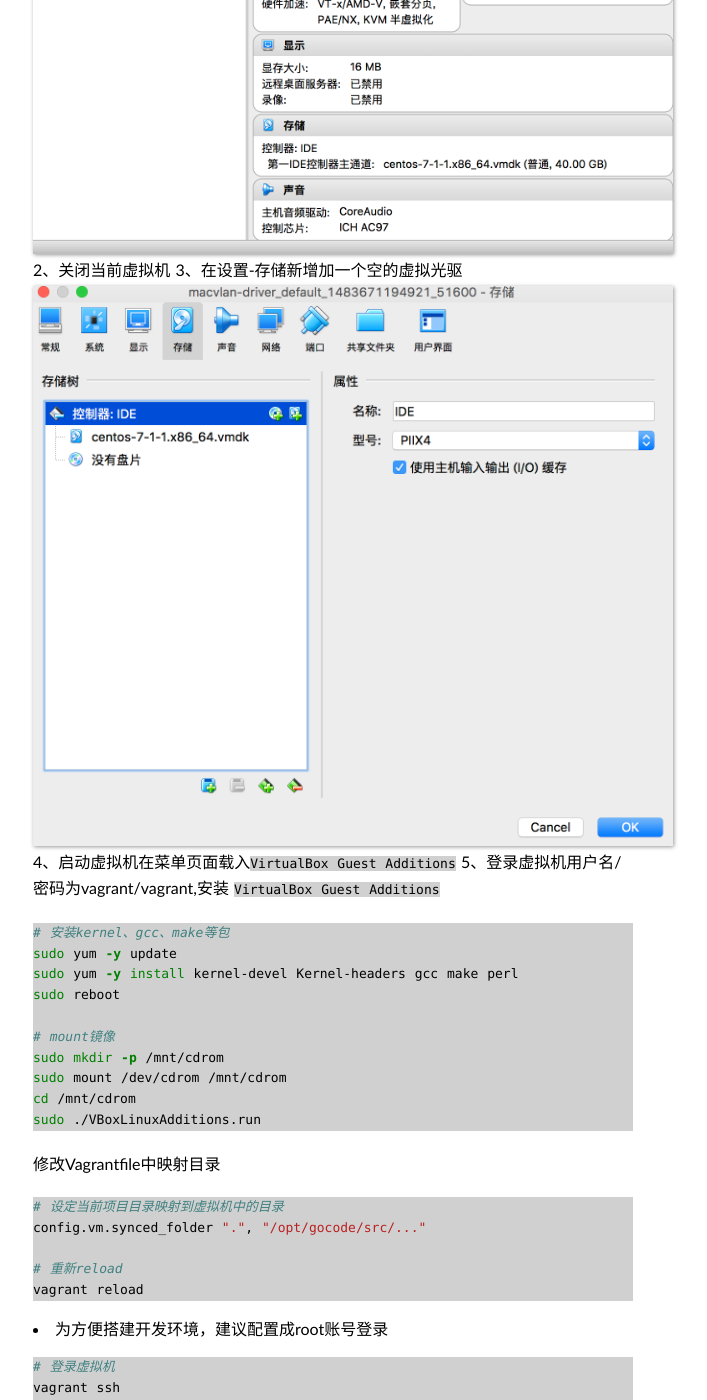
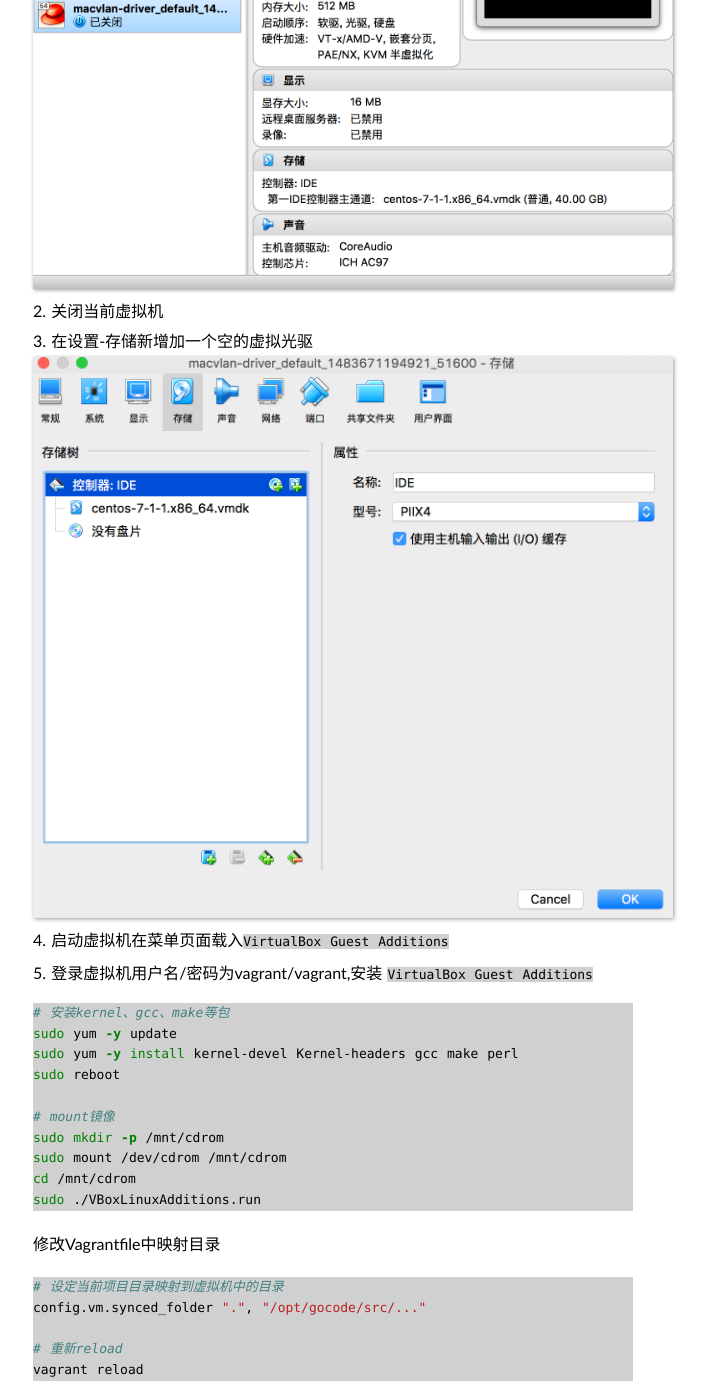
Before and after one commit to XiaoweiQian/note, a Jekyll site: the page built from _posts/2017-01-06-vagrant.md, in a window 1280 px wide and 1400 px high, scrolled down 1232 px. Shown: the whole window, without its empty margins (307-1014 px from the left). Built offline with Jekyll 4.4.1, drawn with Linux system fonts in a browser that asks for light colours; Markdown is read by kramdown in place of the engine named in the settings; some of the changed text lies outside the part shown.

Commit message:
add vagrant note

````diff
--- a/_posts/2017-01-06-vagrant.md
+++ b/_posts/2017-01-06-vagrant.md
@@ -51,14 +51,16 @@
 vagrant up
 vagrant ssh
 ```
+
 项目目录默认映射到虚拟机目录为/vagrant,如果需要修改映射目录位置(例如:/opt/gocode/src/...),则需要在virtualbox虚拟机中安装增强插件`VirtualBox Guest Additions`,具体步骤如下：
-1、启动virtualbox客户端
+1. 启动virtualbox客户端
 ![](/assets/vagrant/vagrant-00.png)
-2、关闭当前虚拟机
-3、在设置-存储新增加一个空的虚拟光驱
+2. 关闭当前虚拟机
+3. 在设置-存储新增加一个空的虚拟光驱
 ![](/assets/vagrant/vagrant-01.png)
-4、启动虚拟机在菜单页面载入`VirtualBox Guest Additions`
-5、登录虚拟机用户名/密码为vagrant/vagrant,安装 `VirtualBox Guest Additions`
+4. 启动虚拟机在菜单页面载入`VirtualBox Guest Additions`
+5. 登录虚拟机用户名/密码为vagrant/vagrant,安装 `VirtualBox Guest Additions`
+
 ```sh
 # 安装kernel、gcc、make等包
 sudo yum -y update
@@ -72,6 +74,7 @@
 sudo ./VBoxLinuxAdditions.run
 ```
 修改Vagrantfile中映射目录
+
 ```sh
 # 设定当前项目目录映射到虚拟机中的目录
 config.vm.synced_folder ".", "/opt/gocode/src/..."
````
